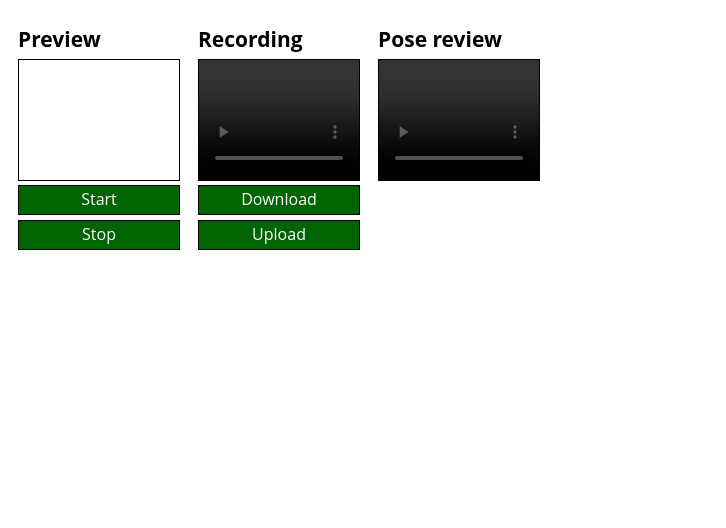
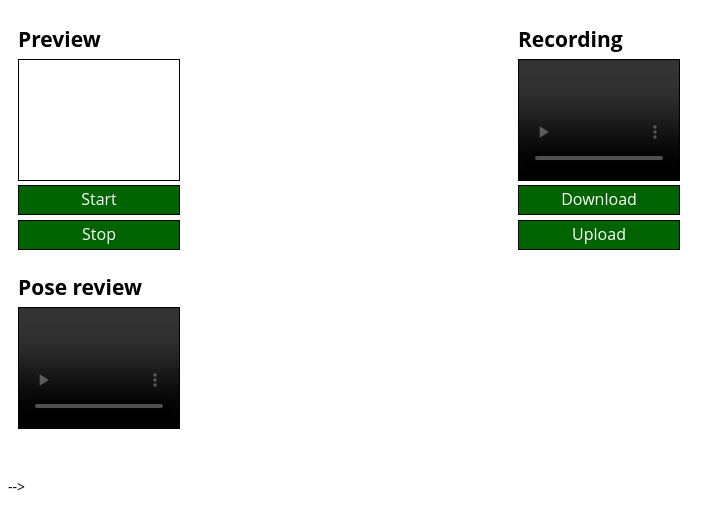
Before and after one commit to HalilCan/VitruvianJS, a plain HTML site: page index.html in a window 1280 px wide. Shown: the whole page, without its empty margins (0-726 px from the left). Drawn offline with nearby package versions, Linux system fonts and the light colour scheme; some packages are replaced by stand-ins of ours.

Commit message:
structure without poseget.js (Promise first)

```diff
--- a/index.html
+++ b/index.html
@@ -13,7 +13,6 @@
 </head>
 
 <body>
-    <!--<script src="src/poseget.js"></script>-->
     <script src="src/recorder.js"></script>
     <div class="controls">
         <div class="top-controls">
@@ -38,6 +37,8 @@
                     Upload
                 </a>
             </div>
+        </div>
+        <div class="top-controls">
             <div class="upload top-control-box">
                 <h2>Pose review</h2>
                 <video id="uploaded" width="160" height="120" controls></video>
@@ -45,8 +46,10 @@
         </div>
         <div class="bottom">
             <pre id="log"></pre>
+            <!--<script src="src/poseget.js"></script>-->-->
         </div>
     </div>
+
 </body>
 
 </html>
--- a/src/styles/recorder.css
+++ b/src/styles/recorder.css
@@ -27,7 +27,7 @@ h2 {
 }
 
 .controls {
-    max-width: 500px;
+    max-width: 1000px;
     display: flex;
     flex-direction: column;
 }
```
